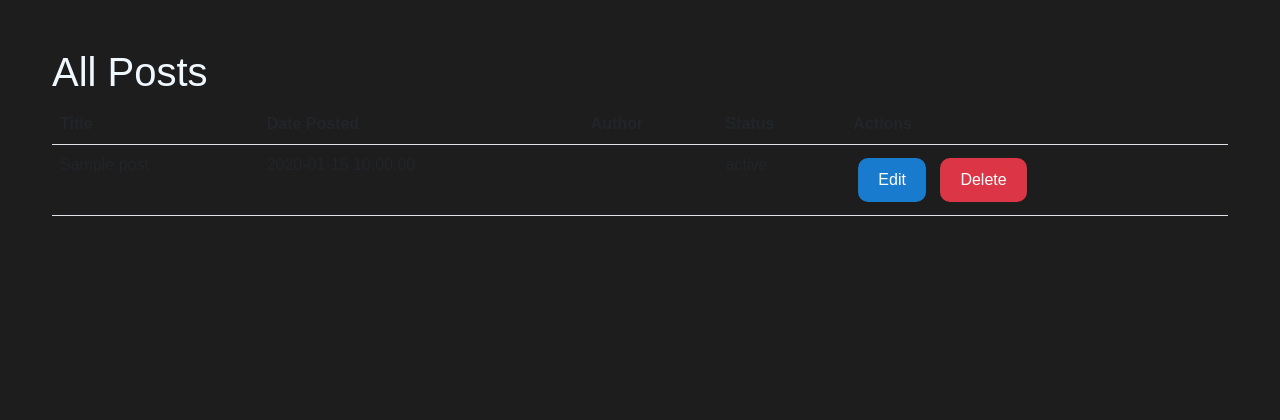
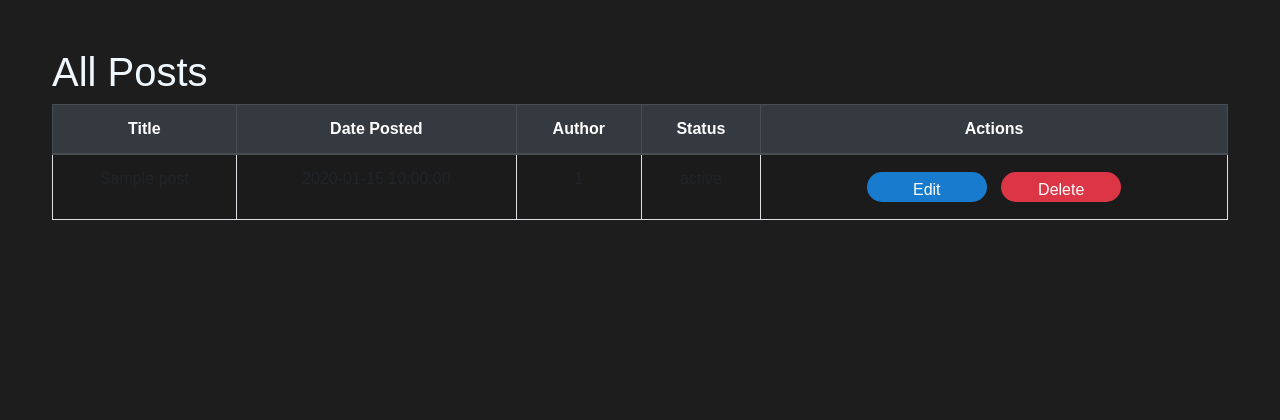
Before and after one commit to alie8096/personal-website, a Flask app: page /posts in a window 1280 px wide. Shown: the top 420 px of the page. Run offline with Flask 3, Linux system fonts and the light colour scheme; a user stored in the database is signed in; tables that the repository leaves empty hold one stand-in row (values such as "Sample post"); some libraries are stand-ins or nearby versions.

Commit message:
Fix table of admin posts

```diff
--- a/apps/blog/routes.py
+++ b/apps/blog/routes.py
@@ -110,7 +110,7 @@ def post(id):
     return render_template("post.html", post=post)
 
 
-@app.route("/admin/post/<int:id>", methods=["GET", "POST", "DELETE"])
+@app.route("/admin/post-<int:id>", methods=["GET", "POST", "DELETE"])
 @login_required
 @admin_required
 def admin_post(id):
--- a/apps/blog/static/styles/style.css
+++ b/apps/blog/static/styles/style.css
@@ -460,31 +460,42 @@ main {
     width: max-content;
   }
 
-  /* Button styling */
+/* Button and link styling */
 .btn-primary,
-  .btn-danger {  /* Apply styles to both buttons */
+.btn-danger,
+a.btn {
+  display: inline-block;
   background-color: #187bcd;
   color: #fff;
   border: none;
-    padding: 10px 20px;  /* Increased padding for better visual weight */
+  width: 120px;
+  max-height: 30px;
+  padding: 10px 20px;
   margin: 5px;
-    border-radius: 10px;
+  border-radius: 20px;
   cursor: pointer;
+  text-decoration: none;
+  text-align: center;
+  line-height: 1;
+  font-family: Arial, sans-serif; /* Set a consistent font family */
 }
 
 .btn-primary:hover,
-  .btn-danger:hover {
+.btn-danger:hover,
+a.btn:hover {
   color: #fff;
-    background-color: #0e5a8a; /* Consistent hover color for both buttons */
+  background-color: #0e5a8a;
 }
 
 /* Delete button styling (optional, can be removed) */
-  .btn-danger {
+.btn-danger,
+a.btn-danger {
   background-color: #dc3545;
   border-color: #dc3545;
 }
 
-  .btn-danger:hover {
+.btn-danger:hover,
+a.btn-danger:hover {
   background-color: #c82333;
   border-color: #bd2130;
 }
@@ -749,8 +760,7 @@ footer .copyright-text {
     color: #1d1d1d;
 }
 
-/* ------------------- page 404 -----------------
-*/
+/* ------------------- page 404 ----------------- */
 .container-404 {
     display: flex;
     flex-direction: column;
@@ -864,3 +874,254 @@ footer .copyright-text {
 .contact-list li a:hover {
     color: #187bcd;
 }
+
+/* Table styling */
+.table {
+    width: 100%;
+    margin-bottom: 1rem;
+    color: #f5f5f5;
+    text-align: center;
+    border-collapse: collapse;
+  }
+
+  .table th,
+  .table td {
+    padding: 0.75rem;
+    vertical-align: top;
+    border-top: 1px solid #dee2e6;
+  }
+
+  .table thead th {
+    vertical-align: bottom;
+    border-bottom: 2px solid #dee2e6;
+    background-color: #f8f9fa;
+  }
+
+  .table tbody + tbody {
+    border-top: 2px solid #dee2e6;
+  }
+
+  .table-bordered {
+    border: 1px solid #dee2e6;
+  }
+
+  .table-bordered th,
+  .table-bordered td {
+    border: 1px solid #dee2e6;
+  }
+
+  .table-bordered thead th,
+  .table-bordered thead td {
+    border-bottom-width: 2px;
+  }
+
+  .table-striped tbody tr:nth-of-type(odd) {
+    background-color: rgba(0, 0, 0, 0.05);
+  }
+
+  .table-hover tbody tr:hover {
+    background-color: rgba(0, 0, 0, 0.075);
+  }
+
+  .table-primary,
+  .table-primary > th,
+  .table-primary > td {
+    background-color: #b8daff;
+  }
+
+  .table-primary th,
+  .table-primary td,
+  .table-primary thead th,
+  .table-primary tbody + tbody {
+    border-color: #7abaff;
+  }
+
+  .table-hover .table-primary:hover {
+    background-color: #9fcdff;
+  }
+
+  .table-hover .table-primary:hover > td,
+  .table-hover .table-primary:hover > th {
+    background-color: #9fcdff;
+  }
+
+  .table-secondary,
+  .table-secondary > th,
+  .table-secondary > td {
+    background-color: #d6d8db;
+  }
+
+  .table-secondary th,
+  .table-secondary td,
+  .table-secondary thead th,
+  .table-secondary tbody + tbody {
+    border-color: #b3b7bb;
+  }
+
+  .table-hover .table-secondary:hover {
+    background-color: #c8cbcf;
+  }
+
+  .table-hover .table-secondary:hover > td,
+  .table-hover .table-secondary:hover > th {
+    background-color: #c8cbcf;
+  }
+
+  .table-success,
+  .table-success > th,
+  .table-success > td {
+    background-color: #c3e6cb;
+  }
+
+  .table-success th,
+  .table-success td,
+  .table-success thead th,
+  .table-success tbody + tbody {
+    border-color: #8fd19e;
+  }
+
+  .table-hover .table-success:hover {
+    background-color: #b1dfbb;
+  }
+
+  .table-hover .table-success:hover > td,
+  .table-hover .table-success:hover > th {
+    background-color: #b1dfbb;
+  }
+
+  .table-info,
+  .table-info > th,
+  .table-info > td {
+    background-color: #bee5eb;
+  }
+
+  .table-info th,
+  .table-info td,
+  .table-info thead th,
+  .table-info tbody + tbody {
+    border-color: #86cfda;
+  }
+
+  .table-hover .table-info:hover {
+    background-color: #abdde5;
+  }
+
+  .table-hover .table-info:hover > td,
+  .table-hover .table-info:hover > th {
+    background-color: #abdde5;
+  }
+
+  .table-warning,
+  .table-warning > th,
+  .table-warning > td {
+    background-color: #ffeeba;
+  }
+
+  .table-warning th,
+  .table-warning td,
+  .table-warning thead th,
+  .table-warning tbody + tbody {
+    border-color: #ffdf7e;
+  }
+
+  .table-hover .table-warning:hover {
+    background-color: #ffe8a1;
+  }
+
+  .table-hover .table-warning:hover > td,
+  .table-hover .table-warning:hover > th {
+    background-color: #ffe8a1;
+  }
+
+  .table-danger,
+  .table-danger > th,
+  .table-danger > td {
+    background-color: #f5c6cb;
+  }
+
+  .table-danger th,
+  .table-danger td,
+  .table-danger thead th,
+  .table-danger tbody + tbody {
+    border-color: #ed969e;
+  }
+
+  .table-hover .table-danger:hover {
+    background-color: #f1b0b7;
+  }
+
+  .table-hover .table-danger:hover > td,
+  .table-hover .table-danger:hover > th {
+    background-color: #f1b0b7;
+  }
+
+  .table-light,
+  .table-light > th,
+  .table-light > td {
+    background-color: #fdfdfe;
+  }
+
+  .table-light th,
+  .table-light td,
+  .table-light thead th,
+  .table-light tbody + tbody {
+    border-color: #fbfcfc;
+  }
+
+  .table-hover .table-light:hover {
+    background-color: #ececf6;
+  }
+
+  .table-hover .table-light:hover > td,
+  .table-hover .table-light:hover > th {
+    background-color: #ececf6;
+  }
+
+  .table-dark,
+  .table-dark > th,
+  .table-dark > td {
+    background-color: #c6c8ca;
+  }
+
+  .table-dark th,
+  .table-dark td,
+  .table-dark thead th,
+  .table-dark tbody + tbody {
+    border-color: #95999c;
+  }
+
+  .table-hover .table-dark:hover {
+    background-color: #b9bbbe;
+  }
+
+  .table-hover .table-dark:hover > td,
+  .table-hover .table-dark:hover > th {
+    background-color: #b9bbbe;
+  }
+
+  .table-active,
+  .table-active > th,
+  .table-active > td {
+    background-color: rgba(0, 0, 0, 0.075);
+  }
+
+  .table-hover .table-active:hover {
+    background-color: rgba(0, 0, 0, 0.075);
+  }
+
+  .table-hover .table-active:hover > td,
+  .table-hover .table-active:hover > th {
+    background-color: rgba(0, 0, 0, 0.075);
+  }
+
+  .table .thead-dark th {
+    color: #fff;
+    background-color: #343a40;
+    border-color: #454d55;
+  }
+
+  .table .thead-light th {
+    color: #495057;
+    background-color: #e9ecef;
+    border-color: #dee2e6;
+  }
--- a/apps/blog/templates/admin_posts.html
+++ b/apps/blog/templates/admin_posts.html
@@ -1,8 +1,9 @@
 {% extends "base.html" %}
 {% block content %}
   <h1>All Posts</h1>
-  <table class="table">
-    <thead>
+  <div class="table-responsive">
+    <table class="table table-bordered table-striped">
+      <thead class="thead-dark">
         <tr>
           <th>Title</th>
           <th>Date Posted</th>
@@ -16,7 +17,7 @@
           <tr>
             <td>{{ post.title }}</td>
             <td>{{ post.date_posted.strftime("%Y-%m-%d %H:%M:%S") }}</td>
-          <td>{{ post.author.username }}</td>
+            <td>{{ post.author }}</td>
             <td>{{ post.status }}</td>
             <td>
               <a href="{{ url_for('admin_post', id=post.id) }}" class="btn btn-primary">Edit</a>
@@ -29,4 +30,5 @@
         {% endfor %}
       </tbody>
     </table>
+  </div>
 {% endblock %}
```
Lines whose indentation alone changed are shown as unchanged.
